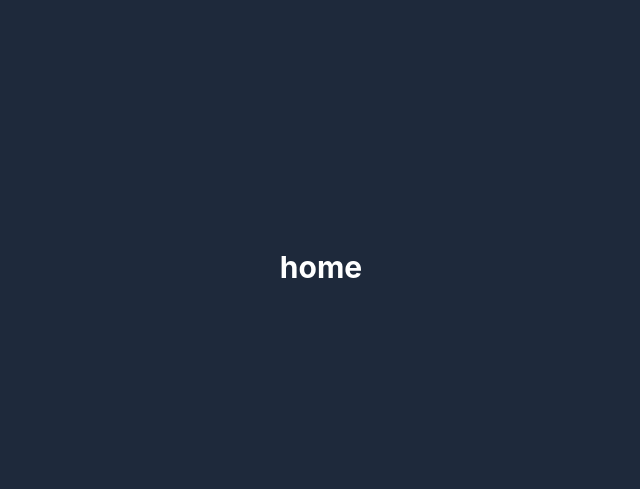
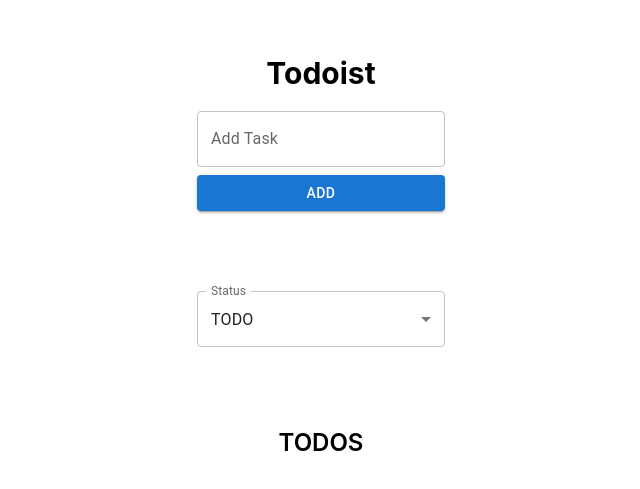
Before and after one commit to writer0713/todoist, a React (Vite) app: page / in a window 1280 px wide. Shown: the part 133-622 px from the top of the page, without its empty margins (319-959 px from the left). Built offline with nearby package versions, Linux system fonts and the light colour scheme.

Commit message:
feat: 중간 커밋 - input 사용해서 todo 추가하는 기능 구현 - todos 화면에 표시 - component 리팩토링 - useState => zustand 로 변경 - todo type 추가 (TODO | DOING | DONE) - todo type 수정기능 구현 - select option 으로 type 필터링해서 화면에 표시

```diff
--- a/package.json
+++ b/package.json
@@ -10,6 +10,11 @@
     "preview": "vite preview"
   },
   "dependencies": {
+    "@emotion/react": "^11.11.4",
+    "@emotion/styled": "^11.11.5",
+    "@fontsource/roboto": "^5.0.12",
+    "@mui/icons-material": "^5.15.15",
+    "@mui/material": "^5.15.15",
     "react": "^18.2.0",
     "react-dom": "^18.2.0",
     "zustand": "^4.5.2"
--- a/src/App.tsx
+++ b/src/App.tsx
@@ -1,7 +1,21 @@
+import InputForm from './components/InputForm';
+import Todos from './components/Todos';
+import StatusSelection from './components/StatusSelection';
+import { useTodoStore } from './stores/TodoStore';
+
 function App() {
+  const { todos } = useTodoStore((state) => ({
+    todos: state.todos.filter((todo) => todo.status === state.currentStatus),
+  }));
   return (
-    <div className="w-full min-h-screen bg-slate-800 flex justify-center items-center *:text-white">
-      <h1 className="text-3xl font-bold">home</h1>
+    <div className="w-full min-h-screen flex flex-col justify-center items-center gap-5">
+      <h1 className="text-3xl font-bold">Todoist</h1>
+
+      <div className="flex flex-col gap-20">
+        <InputForm />
+        <StatusSelection />
+        <Todos todos={todos} />
+      </div>
     </div>
   );
 }
--- /dev/null
+++ b/src/components/InputForm.tsx
@@ -0,0 +1,35 @@
+import { Button, TextField } from '@mui/material';
+import { useState } from 'react';
+import { useTodoStore } from '../stores/TodoStore';
+
+export default function InputForm() {
+  const [value, setValue] = useState<string>('');
+  const { addTodo } = useTodoStore();
+
+  const onChange = (e: React.ChangeEvent<HTMLInputElement>) => {
+    const newValue = e.currentTarget.value;
+    setValue(newValue);
+  };
+
+  const handleAddTodo = () => {
+    addTodo(value);
+    setValue('');
+  };
+
+  return (
+    <div className="flex flex-col gap-2">
+      <TextField
+        id="outlined-basic"
+        label="Add Task"
+        variant="outlined"
+        type="text"
+        placeholder="Add Task"
+        value={value}
+        onChange={onChange}
+      />
+      <Button variant="contained" onClick={handleAddTodo}>
+        ADD
+      </Button>
+    </div>
+  );
+}
--- /dev/null
+++ b/src/components/StatusSelection.tsx
@@ -0,0 +1,36 @@
+import {
+  FormControl,
+  InputLabel,
+  MenuItem,
+  Select,
+  SelectChangeEvent,
+} from '@mui/material';
+import { useState } from 'react';
+import { Status } from '../types/Todo.type';
+import { useTodoStore } from '../stores/TodoStore';
+
+export default function StatusSelection() {
+  const { currentStatus, setCurrentStatus } = useTodoStore();
+
+  const handleChange = (event: SelectChangeEvent) => {
+    const status = event.target.value as Status;
+    setCurrentStatus(status);
+    console.log(status);
+  };
+  return (
+    <FormControl fullWidth>
+      <InputLabel id="demo-simple-select-label">Status</InputLabel>
+      <Select
+        labelId="demo-simple-select-label"
+        id="demo-simple-select"
+        value={currentStatus}
+        label="Status"
+        onChange={handleChange}
+      >
+        <MenuItem value={Status.TODO}>TODO</MenuItem>
+        <MenuItem value={Status.DOING}>DOING</MenuItem>
+        <MenuItem value={Status.DONE}>DONE</MenuItem>
+      </Select>
+    </FormControl>
+  );
+}
--- /dev/null
+++ b/src/components/Todo.tsx
@@ -0,0 +1,49 @@
+import { Button, ButtonGroup } from '@mui/material';
+import ITodo, { Status } from '../types/Todo.type';
+import { useTodoStore } from '../stores/TodoStore';
+
+export default function Todo({ todo }: { todo: ITodo }) {
+  const { setTodoStatus } = useTodoStore();
+
+  const handleSetTodoStatus = (status: Status) => {
+    setTodoStatus(todo.id, status);
+  };
+
+  return (
+    <div className="grid grid-cols-2 items-center mb-3">
+      <p> {todo.text}</p>
+      <ButtonGroup
+        color="secondary"
+        size="small"
+        aria-label="Small button group"
+      >
+        {todo.status === Status.TODO ? null : (
+          <Button
+            key={Status.TODO}
+            onClick={() => handleSetTodoStatus(Status.TODO)}
+          >
+            TODO
+          </Button>
+        )}
+        {todo.status === Status.DOING ? null : (
+          <Button
+            key={Status.DOING}
+            onClick={() => handleSetTodoStatus(Status.DOING)}
+          >
+            DOING
+          </Button>
+        )}
+        {todo.status === Status.DONE ? null : (
+          <Button
+            key={Status.DONE}
+            onClick={() => handleSetTodoStatus(Status.DONE)}
+          >
+            DONE
+          </Button>
+        )}
+
+        <Button key={'DELETE'}>DELETE</Button>
+      </ButtonGroup>
+    </div>
+  );
+}
--- /dev/null
+++ b/src/components/Todos.tsx
@@ -0,0 +1,13 @@
+import ITodo from '../types/Todo.type';
+import Todo from './Todo';
+
+export default function Todos({ todos }: { todos: ITodo[] }) {
+  return (
+    <div>
+      <h2 className="text-center text-2xl font-semibold mb-5">TODOS</h2>
+      {todos.map((todo) => (
+        <Todo todo={todo} key={todo.id} />
+      ))}
+    </div>
+  );
+}
--- /dev/null
+++ b/src/stores/TodoStore.ts
@@ -0,0 +1,27 @@
+import { create } from 'zustand';
+import ITodo, { Status } from '../types/Todo.type';
+
+interface TodoStore {
+  todos: ITodo[];
+  currentStatus: Status;
+  addTodo: (text: string) => void;
+  setTodoStatus: (id: number, status: Status) => void;
+  setCurrentStatus: (status: Status) => void;
+}
+
+export const useTodoStore = create<TodoStore>((set) => ({
+  todos: [],
+  currentStatus: Status.TODO,
+  addTodo: (text: string) =>
+    set((state) => ({
+      todos: [...state.todos, { id: Date.now(), text, status: Status.TODO }],
+    })),
+  setTodoStatus(id, status) {
+    set((state) => ({
+      todos: state.todos.map((todo) =>
+        todo.id === id ? { ...todo, status } : todo
+      ),
+    }));
+  },
+  setCurrentStatus: (status) => set({ currentStatus: status }),
+}));
--- /dev/null
+++ b/src/types/Todo.type.ts
@@ -0,0 +1,11 @@
+export default interface ITodo {
+  id: number;
+  text: string;
+  status: Status;
+}
+
+export enum Status {
+  TODO = 'TODO',
+  DOING = 'DOING',
+  DONE = 'DONE',
+}
```
Also changed, not shown: 2 other files (tests, documents, lock files or other folders).
